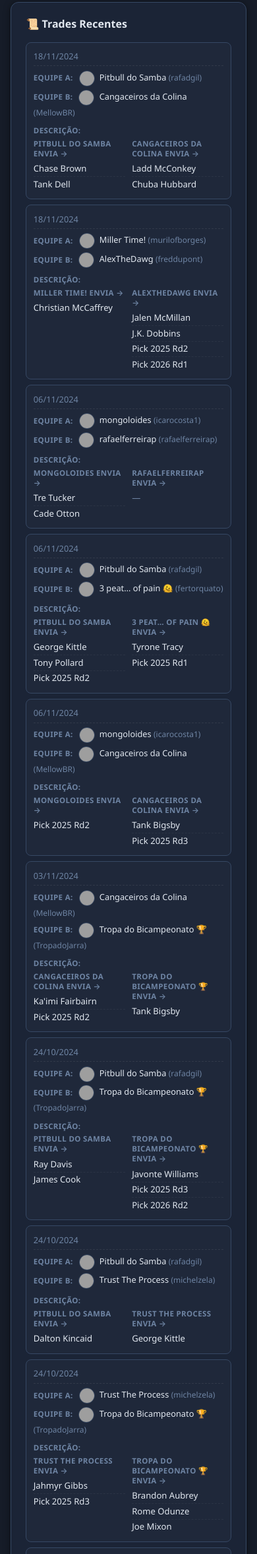
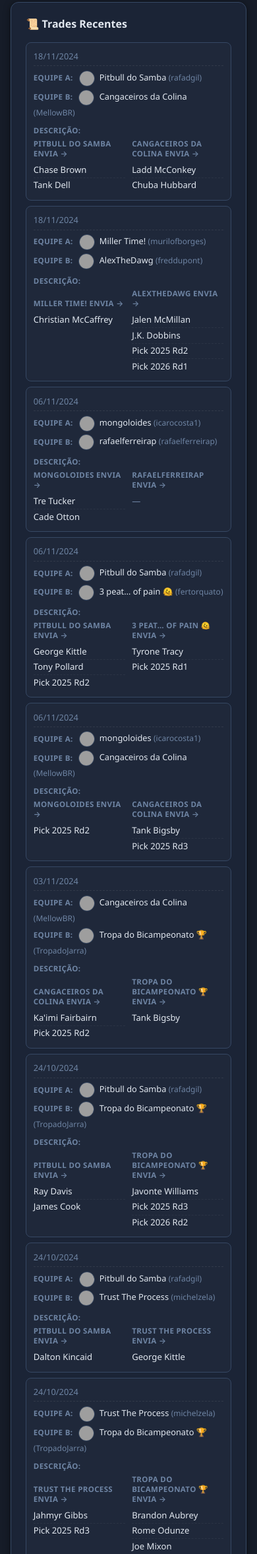
Before and after one commit to MellowBR/Dynasty_Fantasy_Manager, a Flask app: page /trades in a window 390 px wide. Shown: the part 858-3213 px from the top of the page at 66% size. Run offline with Flask 3, Linux system fonts and the light colour scheme; a user stored in the database is signed in; data comes from the database, SQL or seed files in the repository; data that the repository does not hold is empty; grey boxes are pictures that could not be loaded.

Commit message:
MAN-T3-FIX-UX-5: alinhamento vertical dos assets entre as 2 colunas de/para
Owner detectou via screenshot mobile: items "George Kittle" (col esquerda) e "Travis Kelce" (col direita) começavam em alturas diferentes porque headers das 2 colunas tinham número diferente de linhas (3 vs 2). Cada coluna estava num .flow-col independente, então a altura do header empurrava os assets pra baixo de forma desigual.

Fix: restruturar layout pra que ambos os headers compartilhem a mesma row do CSS Grid pai.

Markup: headers e lists agora são siblings diretos do .trade-flow (4 children: header-A, header-B, list-A, list-B). Auto-flow do grid coloca: row 1 = headers, row 2 = lists. Antes os headers estavam dentro de .flow-col separados.

CSS: .trade-flow ganhou `grid-template-rows: auto auto`. Row 1 (auto) é dimensionada pela altura do header maior; ambos headers ocupam essa altura. Row 2 começa no mesmo Y para ambas colunas — assets vertical-aligned por construção.

Bonus: `align-self: end` em .flow-col-header faz o texto do header menor alinhar pelo bottom. "ENVIA →" do header curto fica na mesma baseline da última linha do header longo, em vez de flutuar no topo.

Validação: smoke 4/4 (markup novo presente, classes esperadas); salary_engine_test 48/48.

```diff
--- a/static/style.css
+++ b/static/style.css
@@ -1278,16 +1278,17 @@ td.small-text { font-size: .76rem; color: var(--text-dim); }
   word-break: break-word;
 }
 
-/* T3-FIX-UX-4: trade-flow — 2 colunas "de/para" estruturadas (parsed da description).
-   Cada coluna mostra o que UM lado está enviando. Header arrow indica direção. */
+/* T3-FIX-UX-4 + UX-5: trade-flow — 2 colunas "de/para" estruturadas (parsed da description).
+   Cada coluna mostra o que UM lado está enviando. Header arrow indica direção.
+   Layout grid 2 cols × 2 rows: row 1 = headers (auto-aligned na altura do header maior),
+   row 2 = listas. Ambas as colunas começam no mesmo Y após o header — items vertical-aligned. */
 .trade-flow {
   display: grid;
   grid-template-columns: 1fr 1fr;
-  gap: .65rem;
+  grid-template-rows: auto auto;  /* row 1 = headers, row 2 = lists */
+  column-gap: .65rem;
+  row-gap: .35rem;
   margin-top: .25rem;
-}
-.flow-col {
-  min-width: 0;  /* permite que assets longos quebrem em vez de empurrar coluna */
 }
 .flow-col-header {
   font-size: .72rem;
@@ -1295,9 +1296,12 @@ td.small-text { font-size: .76rem; color: var(--text-dim); }
   letter-spacing: .03em;
   color: var(--text-dim, #aaa);
   font-weight: 600;
-  margin-bottom: .25rem;
   word-break: break-word;
   line-height: 1.3;
+  align-self: end;  /* headers de alturas diferentes alinham pelo bottom */
+}
+.flow-col-list {
+  min-width: 0;  /* permite que assets longos quebrem em vez de empurrar coluna */
 }
 .flow-asset {
   font-size: .82rem;
--- a/templates/trades.html
+++ b/templates/trades.html
@@ -171,16 +171,16 @@
         <td class="recent-trades-desc" data-label="Descrição">
           {% if t.flow %}
           <div class="trade-flow">
-            <div class="flow-col">
-              <div class="flow-col-header">{{ t.team_a }} envia →</div>
+            <div class="flow-col-header">{{ t.team_a }} envia →</div>
+            <div class="flow-col-header">{{ t.team_b }} envia →</div>
+            <div class="flow-col-list">
               {% for asset in t.flow.a_to_b %}
               <div class="flow-asset">{{ asset }}</div>
               {% else %}
               <div class="flow-asset text-dim">—</div>
               {% endfor %}
             </div>
-            <div class="flow-col">
-              <div class="flow-col-header">{{ t.team_b }} envia →</div>
+            <div class="flow-col-list">
               {% for asset in t.flow.b_to_a %}
               <div class="flow-asset">{{ asset }}</div>
               {% else %}
```
